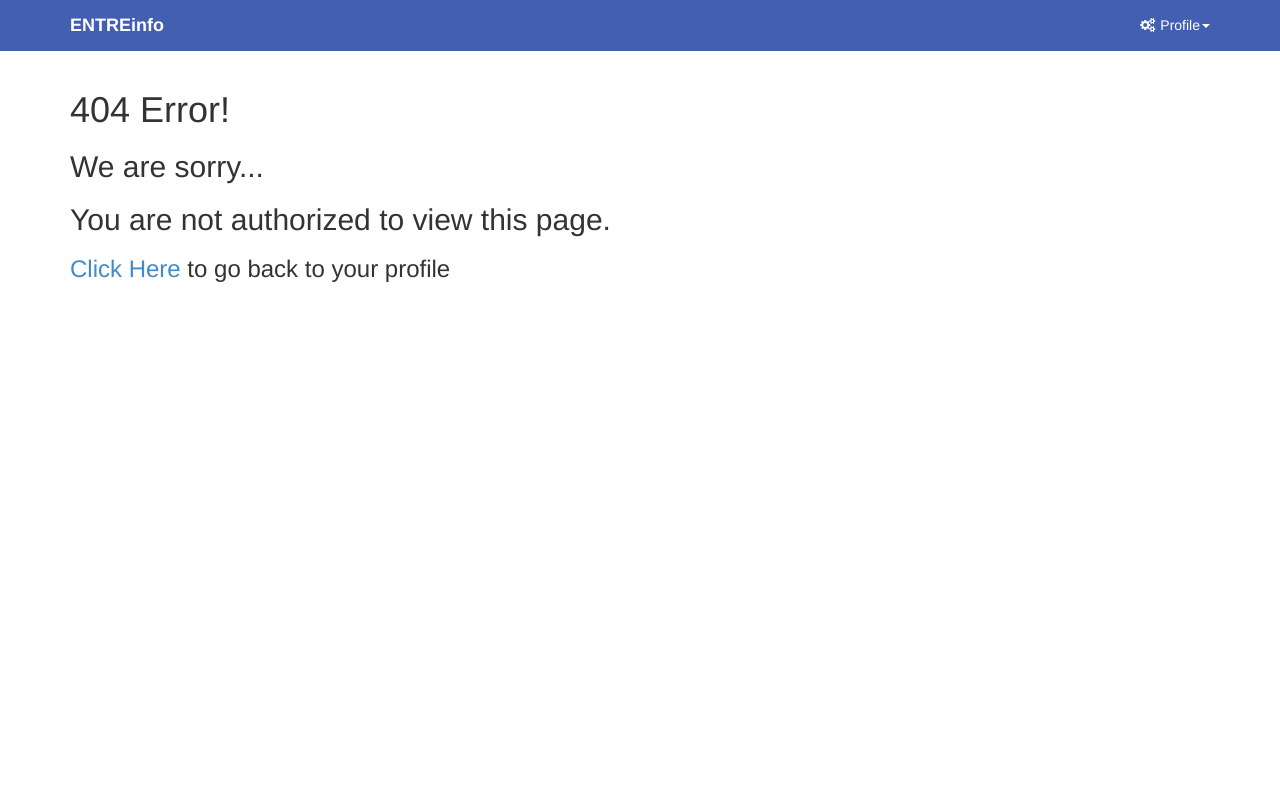
After one commit to kaush-utkarsh/gaeSurveyApp, a Python web app: template templates/404.html in a window 1280 px wide. The commit adds this page. Run offline with Jinja, Linux system fonts and the light colour scheme; the template is opened without the code that fills it, so the values that code supplies are empty.

Commit message:
7 nov morning

```diff
--- /dev/null
+++ b/templates/404.html
@@ -0,0 +1,63 @@
+
+
+<html ng-app="surveyApp">
+    <head>
+    <title>404 at ENTRE-Info</title>
+        <link rel="stylesheet" type="text/css" href="css/bootcards.css">
+        <link rel="stylesheet" type="text/css" href="css/bootcards-desktop.css">
+        <link rel="stylesheet" href="css/bootstrap.min.css">
+        <link rel="stylesheet" href="css/site.css">
+        <link rel="stylesheet" href="css/ng-table.min.css">
+        <link rel="stylesheet" href="css/jquery-ui.css">
+        <link rel="stylesheet" href="css/toastr.css">
+        <link href="css/font-awesome.min.css" rel="stylesheet">
+        <script src="js/jquery-2.1.1.min.js"></script>
+        <script src="js/angular.min.js"></script>
+        <script src="js/angular-route.min.js"></script>
+
+        <script src="js/main.js"></script>
+        <base href="/">
+    </head>
+    <body>
+        <div class="navbar navbar-default navbar-fixed-top" role="navigation" ng-controller="appController">
+            <div class="container">
+                <div class="navbar-header">
+                    <a class="navbar-brand" title="ENTREinfo" href="profile">ENTREinfo</a>
+                </div>
+                <div>
+                    <ul class="nav navbar-nav">
+
+
+                    </ul>
+                    <ul class="nav navbar-nav navbar-right">
+                            <li class="dropdown">
+                            <a  class="dropdown-toggle" data-toggle="dropdown"><i class="fa fa-cogs"></i>Profile<span class="caret"></span></a>
+                            <ul class="dropdown-menu" role="menu">
+                                <li><a href="/">My Profile</a></li>
+                                <li><a href="settings">My Account</a></li>
+                                <li class="divider"></li>
+                                <li><button class="btn btn-danger btn-block" onclick="LogOut()">Log Out</button></li>
+                            </ul>
+                        </li>
+                    </ul>
+                </div>
+            </div>
+        </div>
+        <div class="container">
+            <h1><p>404 Error!</p></h1>
+            <h2><p>We are sorry...</p></h2>
+            <h2>
+            	<p>You are not authorized to view this page.</p>
+            </h2>
+            <h3><p><a href="/">Click Here</a> to go back to your profile</p></h3>
+        </div>
+        <input type="text" style="display:none;" id="ffKeyTrap" />
+         <script src="js/jquery-ui.js"></script>
+        <script src="js/bootcards.js"></script>
+        <script src="js/bootstrap.min.js"></script>
+        <script src="js/site.js"></script>
+        <script src="js/ng-table.min.js"></script>
+        <script src="js/ui-bootstrap-tpls-0.11.0.min.js"></script>
+        <script src="js/toastr.js"></script>
+    </body>
+</html>
--- a/templates/js/site.js
+++ b/templates/js/site.js
@@ -438,6 +438,8 @@ function deletePM(item)
 function checkAll(item)
 {
   $(item).parent().parent().find('input[type="checkbox"]').each(function(i,item){
+        $(item).attr('checked','checked')
+
     item.checked=true
   })
 }
@@ -445,7 +447,7 @@ function checkAll(item)
 function uncheckAll(item)
 {
   $(item).parent().parent().find('input[type="checkbox"]').each(function(i,item){
-
+    $(item).removeAttr('checked')
     item.checked=false
   })
 }
--- a/templates/pages/sms.html
+++ b/templates/pages/sms.html
@@ -2,13 +2,13 @@
     <div class="col-sm-12">
         <div class="form-horizontal col-sm-10" method="POST" action="" data-pjax="#main">
             <h3 class="page-header">
-                Add a New Schedule
+                Create New SMS Schedule
             </h3>
         </div>
         <div class="col-sm-9">
 			<div class="panel panel-default bootcards-summary">
 				<div class="panel-heading">
-					<h3 class="panel-title">Import a List of Participant Id to Trigger an SMS</h3>
+					<h3 class="panel-title">Import Participant IDs</h3>
 				</div>
 				<div class="panel-body top bottom">
 					<div class="col-sm-11">
```
Also changed, not shown: cloudDbHandler.py (+19 -3 lines), main.py (+41 -6 lines), 3 other files.
